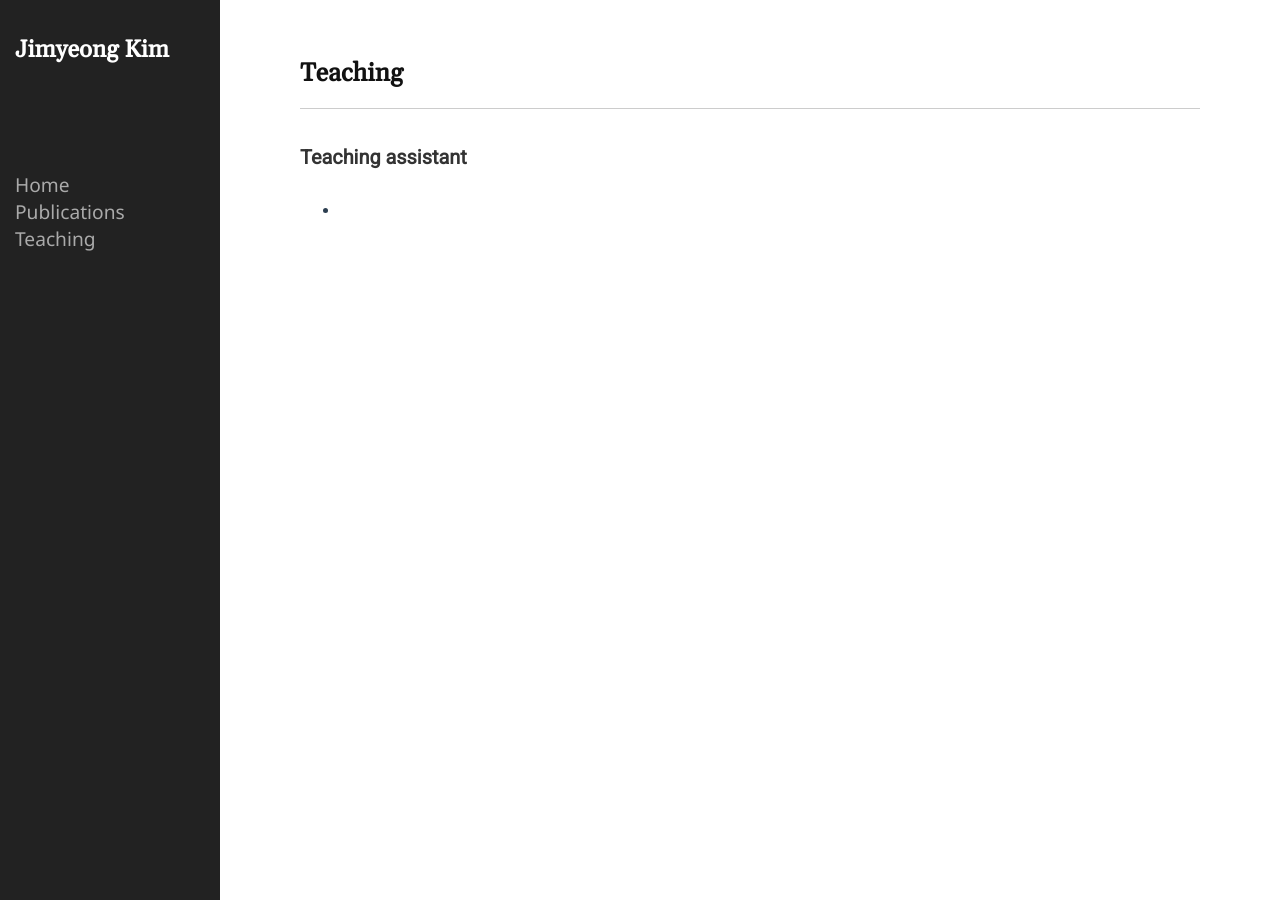
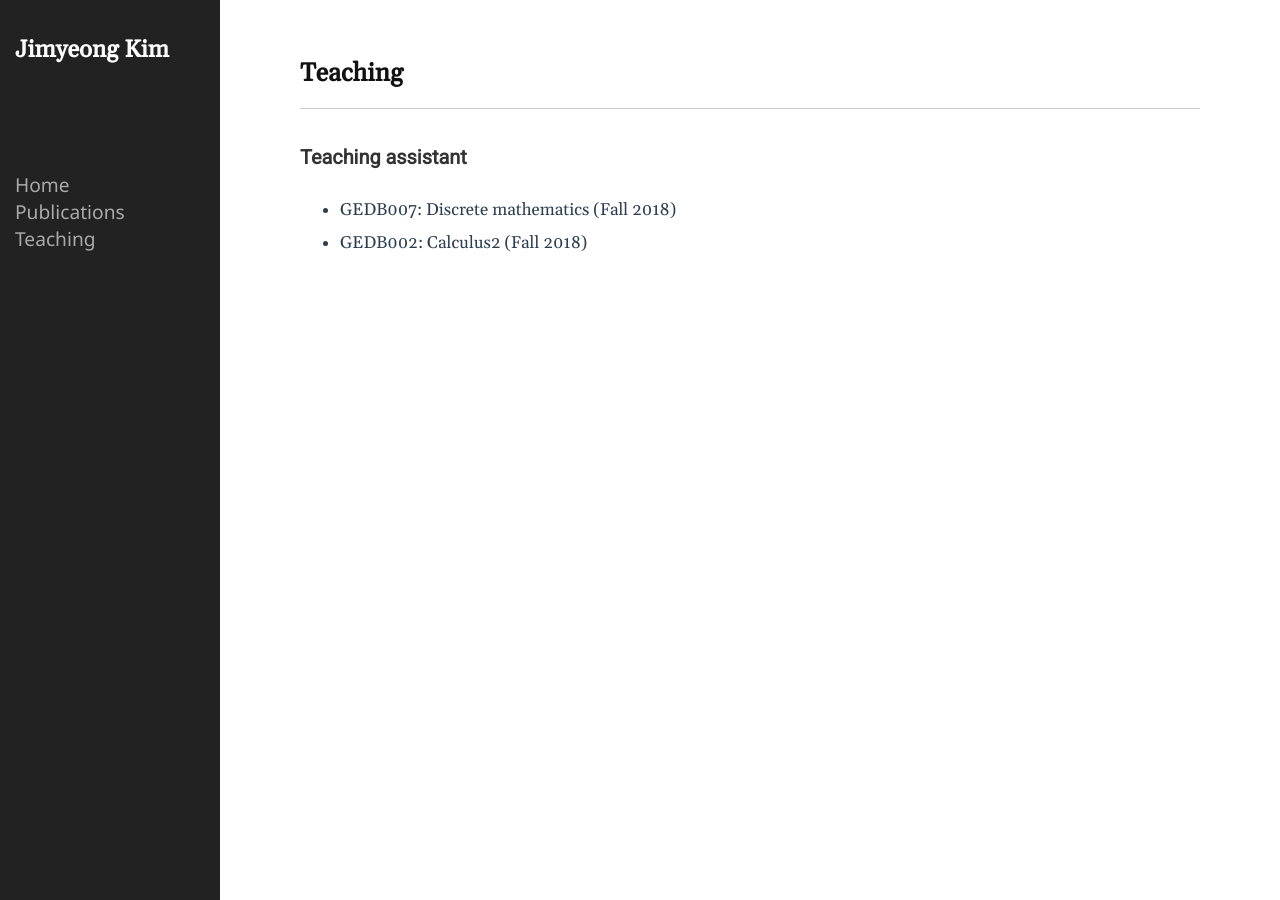
Before and after one commit to kimjimyeong93/kimjimyeong93.github.io, a Jekyll site: the page built from teaching.markdown, in a window 1280 px wide. Built offline with Jekyll 4.4.1, drawn with Linux system fonts in a browser that asks for light colours.

Commit message:
Update teaching.markdown

```diff
--- a/teaching.markdown
+++ b/teaching.markdown
@@ -5,4 +5,5 @@ permalink: /teaching/
 ---
 
 ### Teaching assistant
--
+- GEDB007: Discrete mathematics (Fall 2018)
+- GEDB002: Calculus2 (Fall 2018)
```
